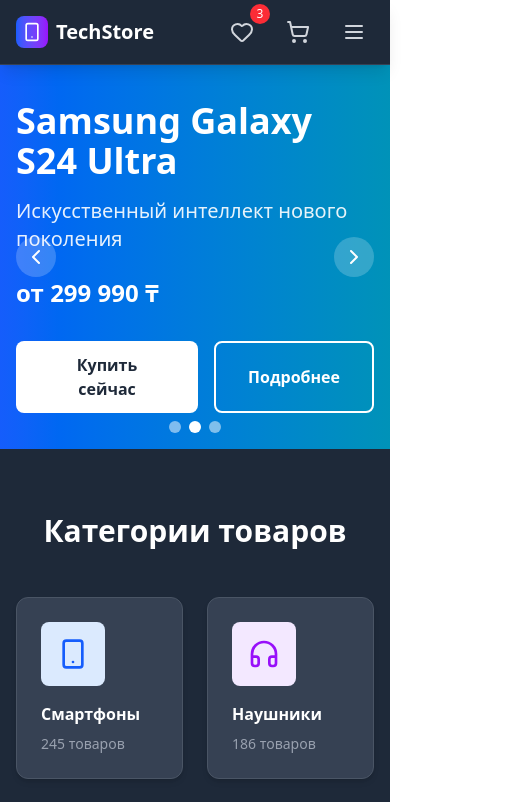
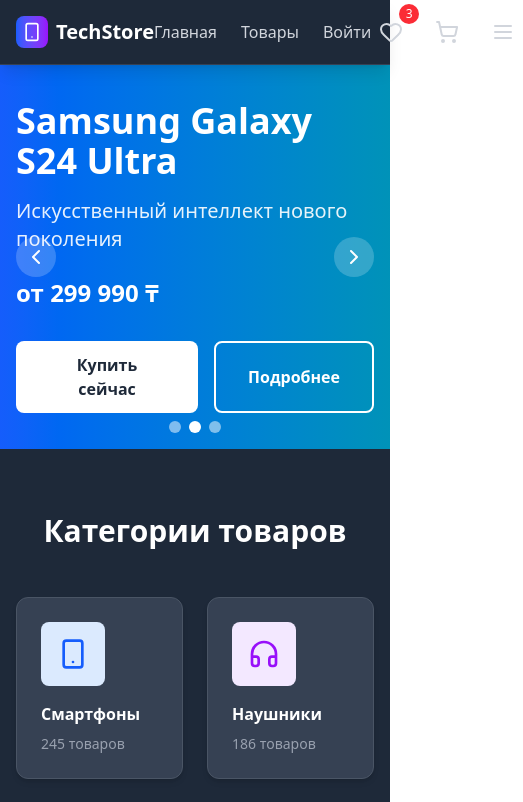
Before and after one commit to Sultan1520/TechStore, a React (Create React App) app in the folder frontend/: page / in a window 390 px wide. Shown: the top 802 px of the page, 523 px wide, since content can reach past the window. Built offline with nearby package versions, Linux system fonts and the light colour scheme.

Commit message:
Исправление дизайна главной страницы

```diff
--- a/frontend/src/components/Header.jsx
+++ b/frontend/src/components/Header.jsx
@@ -59,7 +59,7 @@
           </div>
 
           {/* Navigation */}
-          <nav className="hidden sm:flex items-center space-x-6">
+          <nav className="flex items-center space-x-6">
             <a href="/" className="text-gray-300 hover:text-blue-400 transition-colors">
               Главная
             </a>
```
